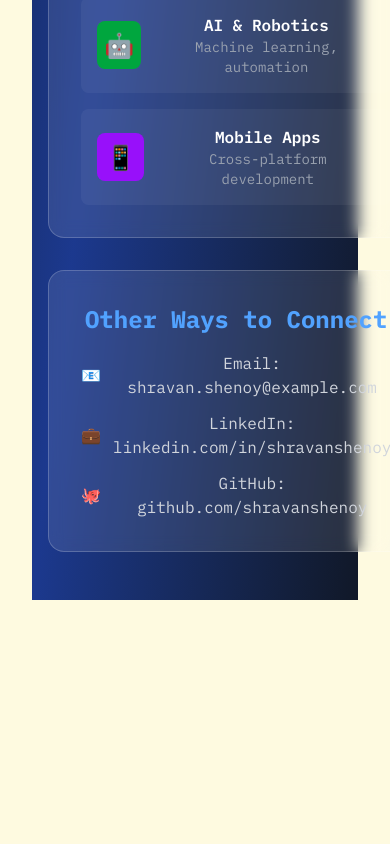
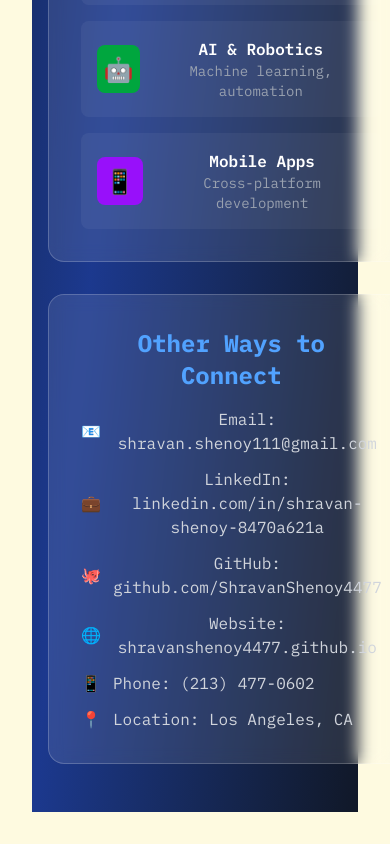
Before and after one commit to ShravanShenoy4477/personal-portfolio-site, a React (Vite) app: page /hire-me in a window 390 px wide. Shown: the part 2211-3055 px from the top of the page. Before the commit the page ends 2843 px from the top, so only its background shows below. Built offline with nearby package versions, Linux system fonts and the light colour scheme.

Commit message:
Update contact information with real details: email, LinkedIn, GitHub, website, phone, and location. Also remove C# references from resume for consistency.

```diff
--- a/src/components/HireMePage.jsx
+++ b/src/components/HireMePage.jsx
@@ -283,15 +283,27 @@ const HireMePage = () => {
               <div className="space-y-3 text-gray-300">
                 <p className="flex items-center">
                   <span className="text-blue-400 mr-3">📧</span>
-                  Email: shravan.shenoy@example.com
+                  Email: shravan.shenoy111@gmail.com
                 </p>
                 <p className="flex items-center">
                   <span className="text-blue-400 mr-3">💼</span>
-                  LinkedIn: linkedin.com/in/shravanshenoy
+                  LinkedIn: linkedin.com/in/shravan-shenoy-8470a621a
                 </p>
                 <p className="flex items-center">
                   <span className="text-blue-400 mr-3">🐙</span>
-                  GitHub: github.com/shravanshenoy
+                  GitHub: github.com/ShravanShenoy4477
+                </p>
+                <p className="flex items-center">
+                  <span className="text-blue-400 mr-3">🌐</span>
+                  Website: shravanshenoy4477.github.io
+                </p>
+                <p className="flex items-center">
+                  <span className="text-blue-400 mr-3">📱</span>
+                  Phone: (213) 477-0602
+                </p>
+                <p className="flex items-center">
+                  <span className="text-blue-400 mr-3">📍</span>
+                  Location: Los Angeles, CA
                 </p>
               </div>
             </div>
--- a/src/components/ResumePage.jsx
+++ b/src/components/ResumePage.jsx
@@ -95,10 +95,10 @@ export default function ResumePage() {
                     </h2>
                     <div className="prose prose-gray max-w-none">
                         <p className="text-gray-700 leading-relaxed mb-4">
-                            I am a software developer with focused, practical experience at the intersection of robotics, artificial intelligence, and cloud computing. Proficient in Python and C#, I have delivered solutions from proof-of-concept to production deployment across corporate and research environments. My experience includes internships at ABB Robotics and Netradyne, research contributions at the Indian Institute of Science (IISc), and current graduate research at USC's Dynamic Robots and Control Laboratory, where I am developing real-time vision pipelines (SAM2, YOLO, OWL-ViT) on Jetson hardware integrated with ROS2 for autonomous robots.
+                            I am a software developer with focused, practical experience at the intersection of robotics, artificial intelligence, and cloud computing. Proficient in Python, I have delivered solutions from proof-of-concept to production deployment across corporate and research environments. My experience includes internships at ABB Robotics and Netradyne, research contributions at the Indian Institute of Science (IISc), and current graduate research at USC's Dynamic Robots and Control Laboratory, where I am developing real-time vision pipelines (SAM2, YOLO, OWL-ViT) on Jetson hardware integrated with ROS2 for autonomous robots.
                         </p>
                         <p className="text-gray-700 leading-relaxed">
-                            At ABB, I independently developed a Voice Assistance Middleware in C#/.NET for collaborative robots; at Netradyne, I designed and deployed a Python-based monitoring tool that reduced manual QA analysis time by 40–50%; and in undergraduate research, I achieved 93.66% accuracy in lung cancer metastasis detection using ensemble learning. I bring proven ability to work independently on prototypes as well as collaboratively on cross-functional, production-ready systems, and I am seeking an internship to apply my skills in robotics, vision, and software engineering to solve challenging problems.
+                            At ABB, I independently developed a Voice Assistance Middleware for collaborative robots; at Netradyne, I designed and deployed a Python-based monitoring tool that reduced manual QA analysis time by 40–50%; and in undergraduate research, I achieved 93.66% accuracy in lung cancer metastasis detection using ensemble learning. I bring proven ability to work independently on prototypes as well as collaboratively on cross-functional, production-ready systems, and I am seeking an internship to apply my skills in robotics, vision, and software engineering to solve challenging problems.
                         </p>
                     </div>
                 </div>
```
